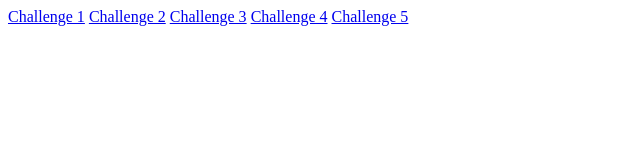
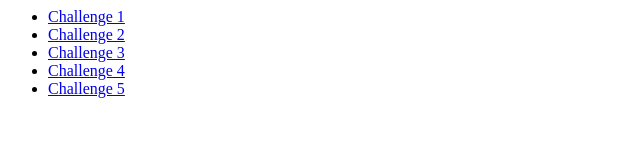
Before and after one commit to Amber-Sarno/Amber-Sarno.github.io, a plain HTML site: page index.html in a window 1280 px wide. Shown: the whole page, without its empty margins (0-640 px from the left). Drawn offline with Linux system fonts and the light colour scheme.

Commit message:
Made a list

```diff
--- a/index.html
+++ b/index.html
@@ -1,7 +1,9 @@
 <html>
-    <a href="Challenge 1/Challenge1.html">Challenge 1</a>
-    <a href="Challenge 2/Challenge2.html">Challenge 2</a>
-    <a href="Challenge 3/Challenge3.html">Challenge 3</a>
-    <a href="Challenge 4/Challenge4.html">Challenge 4</a>
-    <a href="Challenge 5/Challenge5.html">Challenge 5</a>
+    <ul>
+    <li><a href="Challenge 1/Challenge1.html">Challenge 1</a></li>
+    <li> <a href="Challenge 2/Challenge2.html">Challenge 2</a></li>
+    <li><a href="Challenge 3/Challenge3.html">Challenge 3</a></li>
+    <li><a href="Challenge 4/Challenge4.html">Challenge 4</a></li>
+    <li><a href="Challenge 5/Challenge5.html">Challenge 5</a></li>
+    </ul>
     </html>
```
